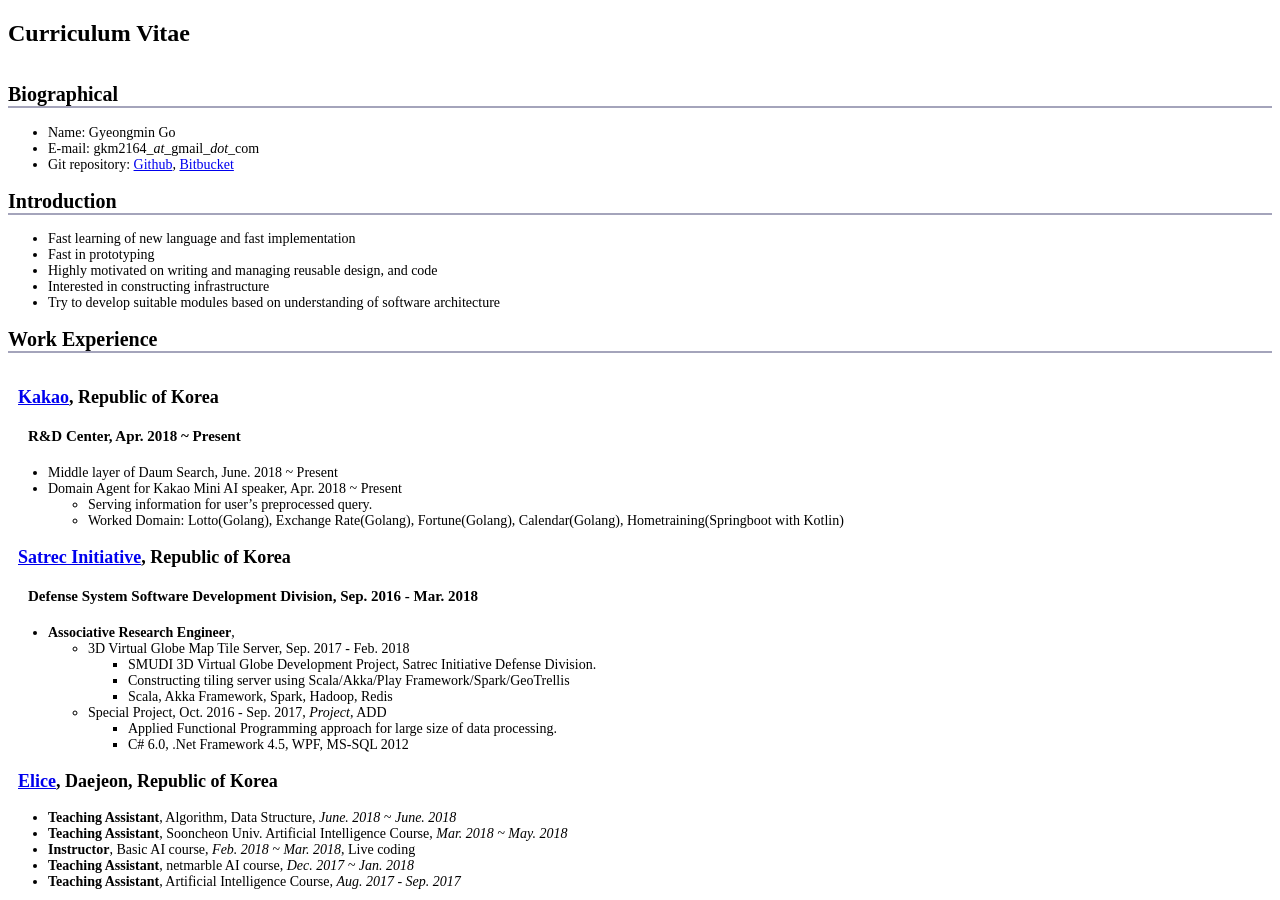
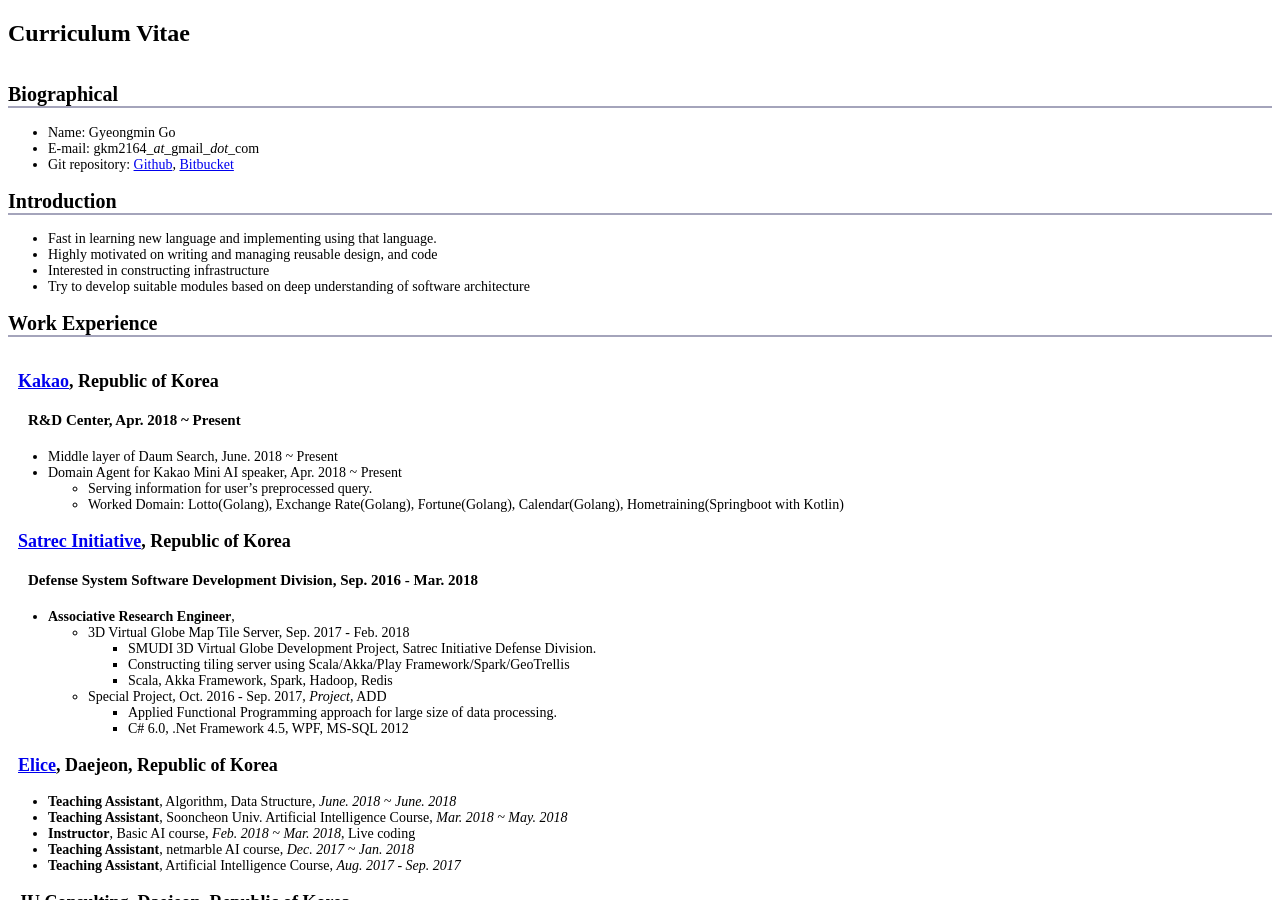
Before and after one commit to gkm2164/gkm2164.github.io, a Jekyll site: the page built from index.md, in a window 1280 px wide and 900 px high. Built offline with Jekyll 4.4.1, drawn with Linux system fonts in a browser that asks for light colours; our own code applies the rules of GitHub Pages for plain Markdown files.

Commit message:
Update index.md

```diff
--- a/index.md
+++ b/index.md
@@ -12,11 +12,10 @@ layout: default
 * Git repository: [Github](https://github.com/gkm2164), [Bitbucket](https://bitbucket.org/gkm2164)
 
 ## Introduction
-* Fast learning of new language and fast implementation
-* Fast in prototyping
+* Fast in learning new language and implementing using that language.
 * Highly motivated on writing and managing reusable design, and code
 * Interested in constructing infrastructure
-* Try to develop suitable modules based on understanding of software architecture
+* Try to develop suitable modules based on deep understanding of software architecture
 
 ## Work Experience
 
```
